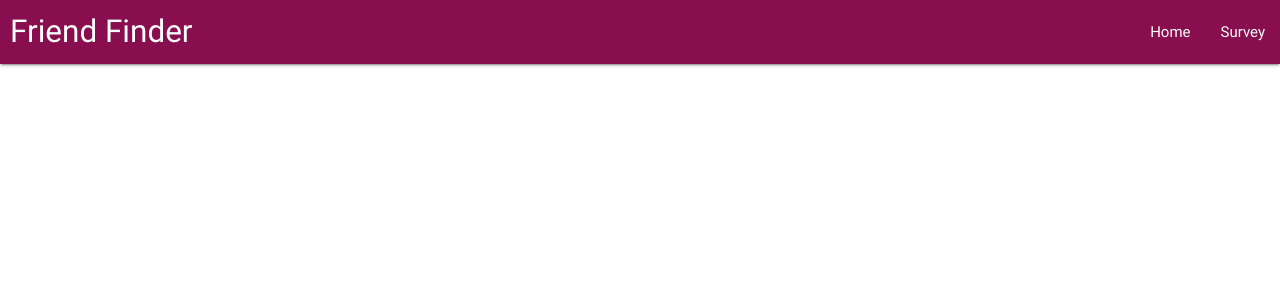
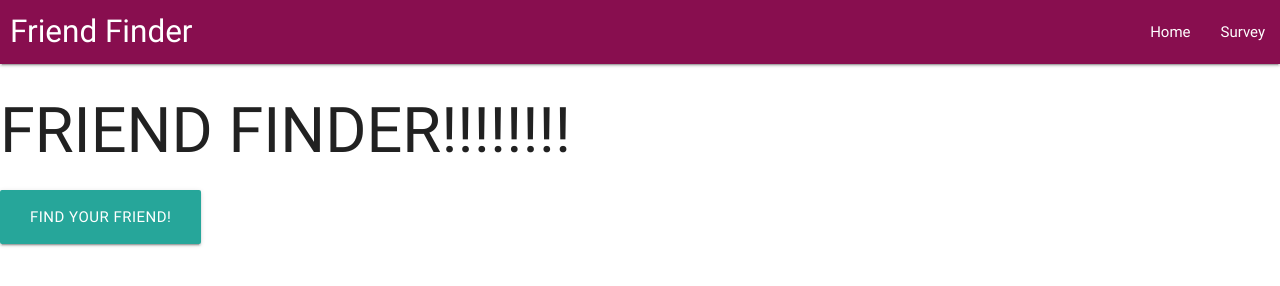
Before and after one commit to ackermax/friendfinder, a website: page app/public/home.html in a window 1280 px wide. Drawn offline with Linux system fonts and the light colour scheme.

Commit message:
added a home page

```diff
--- a/app/public/home.html
+++ b/app/public/home.html
@@ -28,7 +28,8 @@
         </div>
     </nav>
     <main>
-
+        <h1>FRIEND FINDER!!!!!!!!</h1>
+        <a href="/survey" class="waves-effect waves-light btn-large">Find your friend!</a>
     </main>
     <!--Import jQuery before materialize.js-->
     <script type="text/javascript" src="js/jquery-3.2.1.min.js"></script>
```
